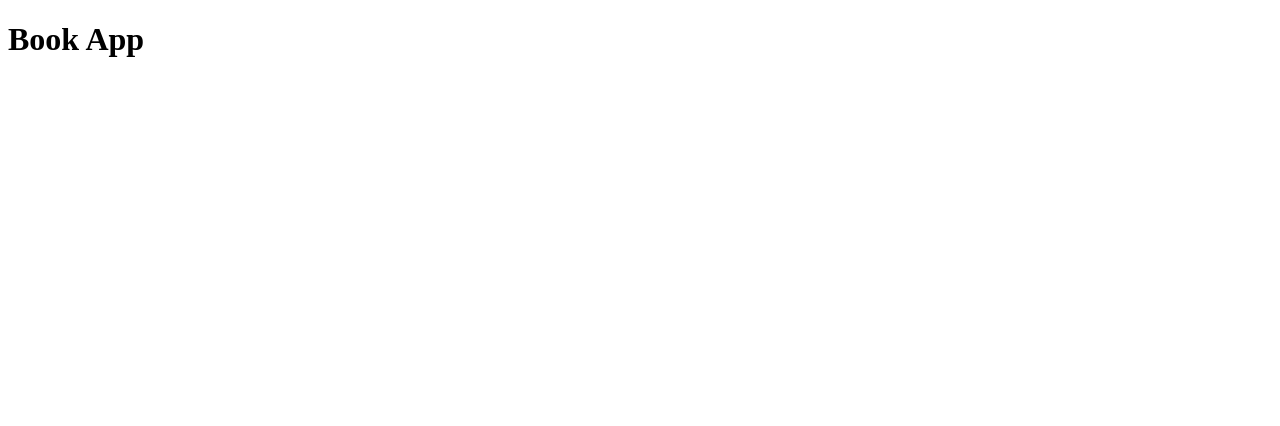
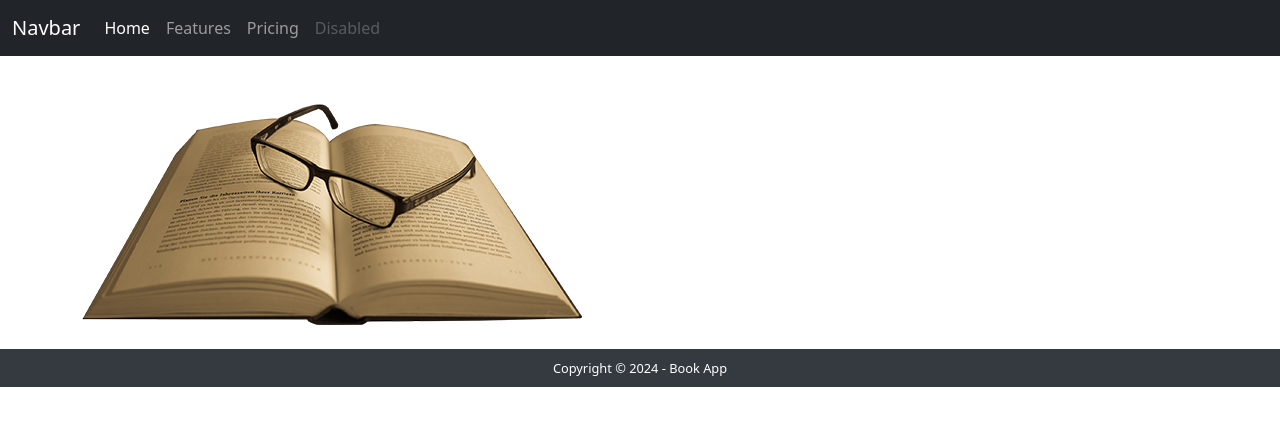
Before and after one commit to JuniorPaula/book-store, a Vue app: page / in a window 1280 px wide. Shown: the top 426 px of the page. Built offline with nearby package versions, Linux system fonts and the light colour scheme.

Commit message:
Create the footer header and body components

```diff
--- a/package.json
+++ b/package.json
@@ -32,7 +32,9 @@
     "parserOptions": {
       "parser": "@babel/eslint-parser"
     },
-    "rules": {}
+    "rules": {
+      "vue/multi-word-component-names": "off"
+    }
   },
   "browserslist": [
     "> 1%",
--- a/public/index.html
+++ b/public/index.html
@@ -5,6 +5,7 @@
     <meta http-equiv="X-UA-Compatible" content="IE=edge">
     <meta name="viewport" content="width=device-width,initial-scale=1.0">
     <link rel="icon" href="<%= BASE_URL %>favicon.ico">
+    <link href="https://cdn.jsdelivr.net/npm/bootstrap@5.0.2/dist/css/bootstrap.min.css" rel="stylesheet" integrity="sha384-EVSTQN3/azprG1Anm3QDgpJLIm9Nao0Yz1ztcQTwFspd3yD65VohhpuuCOmLASjC" crossorigin="anonymous">
     <title>Book App</title>
   </head>
   <body>
--- a/src/App.vue
+++ b/src/App.vue
@@ -1,11 +1,22 @@
 <template>
-  <h1>Book App</h1>
+  <Header />
+  <Body />
+  <Footer />
 </template>
 
 <script>
+import Header from './components/Header.vue'
+import Body from './components/Body.vue'
+import Footer from './components/Footer.vue'
+
 
 export default {
-
+  name: 'App',
+  components: {
+    Header,
+    Body,
+    Footer
+  }
 }
 </script>
 
--- /dev/null
+++ b/src/components/Body.vue
@@ -0,0 +1,17 @@
+<template>
+  <div class="container">
+    <div class="row">
+      <div class="col">
+        <img src="./../assets/book-and-glasses.png" alt="Logo Livro" class="img-fluid mt-5">
+      </div>
+    </div>
+  </div>
+</template>
+
+<script>
+
+</script>
+
+<style>
+
+</style>
--- /dev/null
+++ b/src/components/Footer.vue
@@ -0,0 +1,18 @@
+<template>
+  <footer class="d-flex align-items-center justify-content-center mt-4">
+    Copyright &copy; {{ new Date().getFullYear() }} - Book App
+  </footer>
+</template>
+
+<script>
+
+</script>
+
+<style scoped>
+  footer {
+    background-color: #343a40;
+    color: #fff;
+    min-height: 3em;
+    font-size: 0.8em;
+  }
+</style>
--- /dev/null
+++ b/src/components/Header.vue
@@ -0,0 +1,34 @@
+<template>
+  <nav class="navbar navbar-expand-lg navbar-dark bg-dark">
+    <div class="container-fluid">
+      <a class="navbar-brand" href="#">Navbar</a>
+      <button class="navbar-toggler" type="button" data-bs-toggle="collapse" data-bs-target="#navbarNav" aria-controls="navbarNav" aria-expanded="false" aria-label="Toggle navigation">
+        <span class="navbar-toggler-icon"></span>
+      </button>
+      <div class="collapse navbar-collapse" id="navbarNav">
+        <ul class="navbar-nav">
+          <li class="nav-item">
+            <a class="nav-link active" aria-current="page" href="#">Home</a>
+          </li>
+          <li class="nav-item">
+            <a class="nav-link" href="#">Features</a>
+          </li>
+          <li class="nav-item">
+            <a class="nav-link" href="#">Pricing</a>
+          </li>
+          <li class="nav-item">
+            <a class="nav-link disabled" href="#" tabindex="-1" aria-disabled="true">Disabled</a>
+          </li>
+        </ul>
+      </div>
+    </div>
+  </nav>
+</template>
+
+<script>
+
+</script>
+
+<style>
+
+</style>
```
Also changed, not shown: src/assets/book-and-glasses.png (added).
